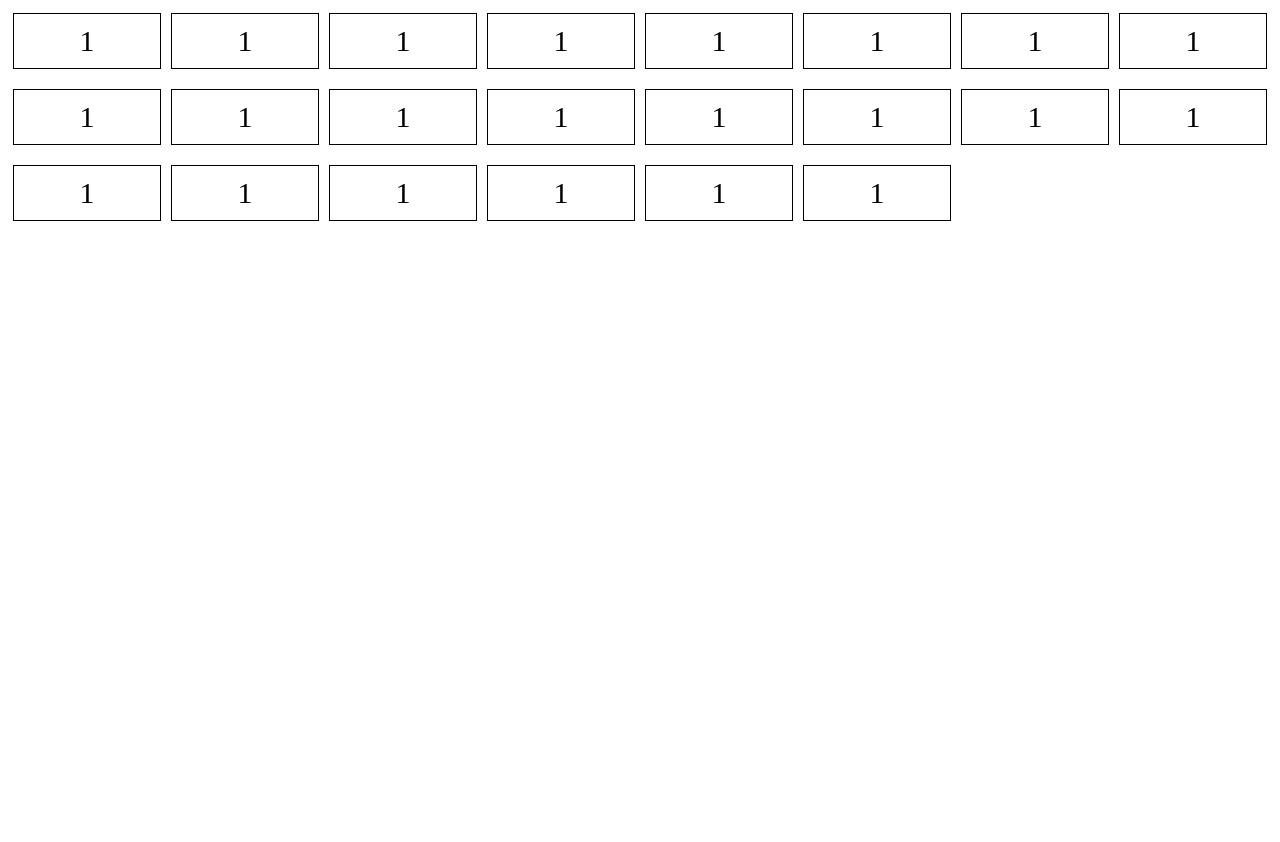
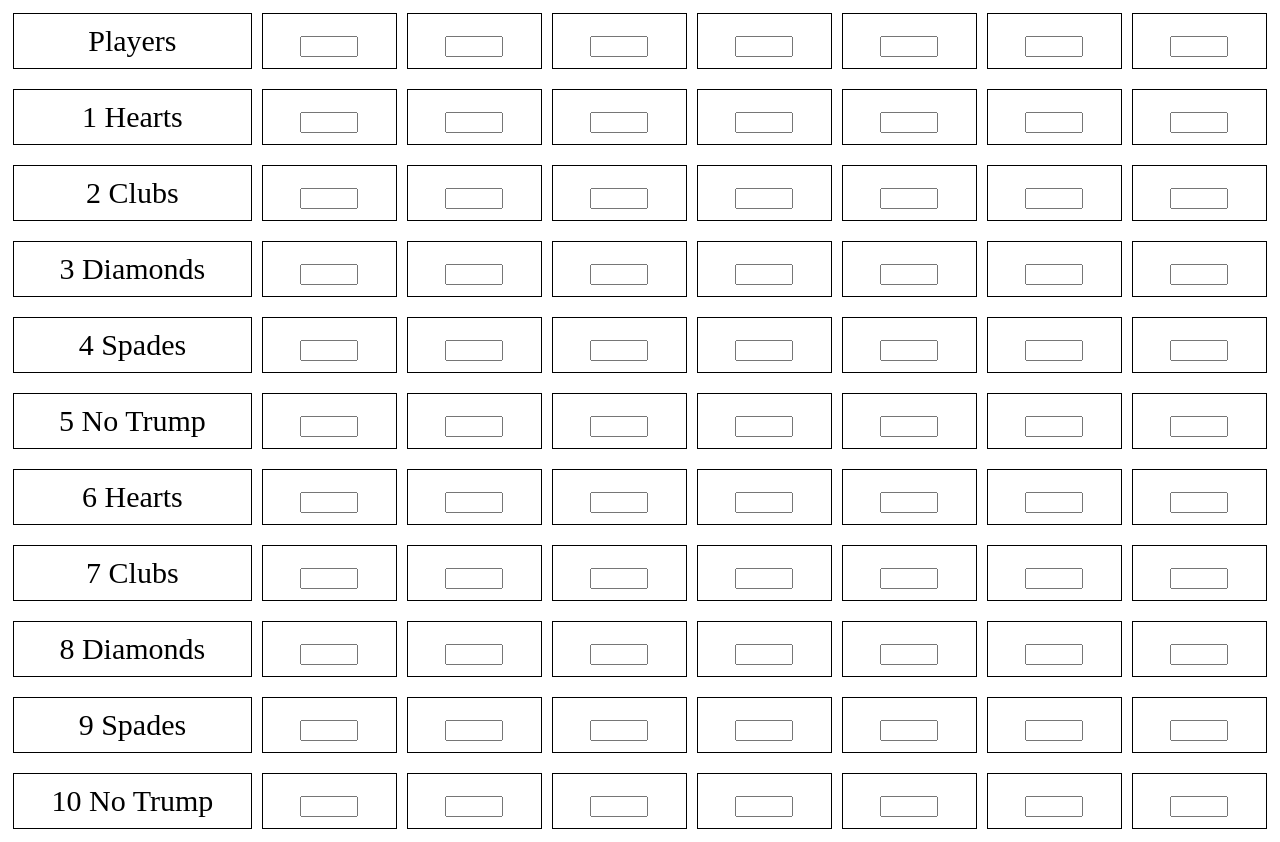
Before and after one commit to Adazartar/site, a plain HTML site: page project4/project4.html in a window 1280 px wide. Before the commit the page ends 800 px from the top, so only its background shows below. Drawn offline with Linux system fonts and the light colour scheme.

Commit message:
Update project4.html

```diff
--- a/project4/project4.html
+++ b/project4/project4.html
@@ -10,27 +10,93 @@
 
 <body>
     <div class="grid-container">
-        <div class="grid-item">1</div>
-        <div class="grid-item">1</div>
-        <div class="grid-item">1</div>
-        <div class="grid-item">1</div>
-        <div class="grid-item">1</div>
-        <div class="grid-item">1</div>
-        <div class="grid-item">1</div>
-        <div class="grid-item">1</div>
-        <div class="grid-item">1</div>
-        <div class="grid-item">1</div>
-        <div class="grid-item">1</div>
-        <div class="grid-item">1</div>
-        <div class="grid-item">1</div>
-        <div class="grid-item">1</div>
-        <div class="grid-item">1</div>
-        <div class="grid-item">1</div>
-        <div class="grid-item">1</div>
-        <div class="grid-item">1</div>
-        <div class="grid-item">1</div>
-        <div class="grid-item">1</div>
-        <div class="grid-item">1</div>
-        <div class="grid-item">1</div>
+        <div class="grid-item">Players</div>
+        <div class="grid-item"><input></div>
+        <div class="grid-item"><input></div>
+        <div class="grid-item"><input></div>
+        <div class="grid-item"><input></div>
+        <div class="grid-item"><input></div>
+        <div class="grid-item"><input></div>
+        <div class="grid-item"><input></div>
+        <div class="grid-item">1 Hearts</div>
+        <div class="grid-item"><input></div>
+        <div class="grid-item"><input></div>
+        <div class="grid-item"><input></div>
+        <div class="grid-item"><input></div>
+        <div class="grid-item"><input></div>
+        <div class="grid-item"><input></div>
+        <div class="grid-item"><input></div>
+        <div class="grid-item">2 Clubs</div>
+        <div class="grid-item"><input></div>
+        <div class="grid-item"><input></div>
+        <div class="grid-item"><input></div>
+        <div class="grid-item"><input></div>
+        <div class="grid-item"><input></div>
+        <div class="grid-item"><input></div>
+        <div class="grid-item"><input></div>
+        <div class="grid-item">3 Diamonds</div>
+        <div class="grid-item"><input></div>
+        <div class="grid-item"><input></div>
+        <div class="grid-item"><input></div>
+        <div class="grid-item"><input></div>
+        <div class="grid-item"><input></div>
+        <div class="grid-item"><input></div>
+        <div class="grid-item"><input></div>
+        <div class="grid-item">4 Spades</div>
+        <div class="grid-item"><input></div>
+        <div class="grid-item"><input></div>
+        <div class="grid-item"><input></div>
+        <div class="grid-item"><input></div>
+        <div class="grid-item"><input></div>
+        <div class="grid-item"><input></div>
+        <div class="grid-item"><input></div>
+        <div class="grid-item">5 No Trump</div>
+        <div class="grid-item"><input></div>
+        <div class="grid-item"><input></div>
+        <div class="grid-item"><input></div>
+        <div class="grid-item"><input></div>
+        <div class="grid-item"><input></div>
+        <div class="grid-item"><input></div>
+        <div class="grid-item"><input></div>
+         <div class="grid-item">6 Hearts</div>
+        <div class="grid-item"><input></div>
+        <div class="grid-item"><input></div>
+        <div class="grid-item"><input></div>
+        <div class="grid-item"><input></div>
+        <div class="grid-item"><input></div>
+        <div class="grid-item"><input></div>
+        <div class="grid-item"><input></div>
+        <div class="grid-item">7 Clubs</div>
+        <div class="grid-item"><input></div>
+        <div class="grid-item"><input></div>
+        <div class="grid-item"><input></div>
+        <div class="grid-item"><input></div>
+        <div class="grid-item"><input></div>
+        <div class="grid-item"><input></div>
+        <div class="grid-item"><input></div>
+        <div class="grid-item">8 Diamonds</div>
+        <div class="grid-item"><input></div>
+        <div class="grid-item"><input></div>
+        <div class="grid-item"><input></div>
+        <div class="grid-item"><input></div>
+        <div class="grid-item"><input></div>
+        <div class="grid-item"><input></div>
+        <div class="grid-item"><input></div>
+        <div class="grid-item">9 Spades</div>
+        <div class="grid-item"><input></div>
+        <div class="grid-item"><input></div>
+        <div class="grid-item"><input></div>
+        <div class="grid-item"><input></div>
+        <div class="grid-item"><input></div>
+        <div class="grid-item"><input></div>
+        <div class="grid-item"><input></div>
+        <div class="grid-item">10 No Trump</div>
+        <div class="grid-item"><input></div>
+        <div class="grid-item"><input></div>
+        <div class="grid-item"><input></div>
+        <div class="grid-item"><input></div>
+        <div class="grid-item"><input></div>
+        <div class="grid-item"><input></div>
+        <div class="grid-item"><input></div>
     </div>
 </body>
```
